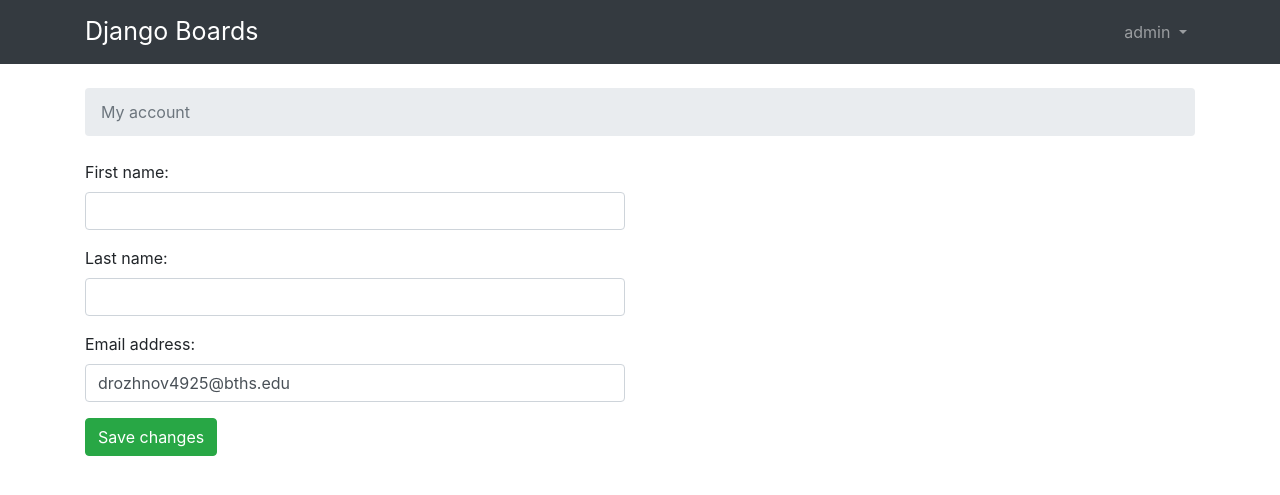
After one commit to dudent01/Django-forum, a Django app: page /settings/account/ in a window 1280 px wide. The commit adds this page. Shown: the top 495 px of the page. Run offline with Django 3.2, Linux system fonts and the light colour scheme; a user stored in the database is signed in; some libraries are stand-ins or nearby versions.

Commit message:
Added my_account page

```diff
--- a/accounts/views.py
+++ b/accounts/views.py
@@ -1,6 +1,11 @@
 from django.shortcuts import render, redirect
 from django.contrib.auth.forms import UserCreationForm
 from django.contrib.auth import login as auth_login
+from django.contrib.auth.decorators import login_required
+from django.contrib.auth.models import User
+from django.urls import reverse_lazy
+from django.utils.decorators import method_decorator
+from django.views.generic import UpdateView
 
 from .forms import SignUpForm
 
@@ -15,3 +20,14 @@ def signup(request):
     else:
         form = SignUpForm()
     return render(request, 'signup.html', {'form': form})
+
+
+@method_decorator(login_required, name='dispatch')
+class UserUpdateView(UpdateView):
+    model = User
+    fields = ('first_name', 'last_name', 'email', )
+    template_name = 'my_account.html'
+    success_url = reverse_lazy('my_account')
+
+    def get_object(self):
+        return self.request.user
--- a/myproject/urls.py
+++ b/myproject/urls.py
@@ -42,10 +42,11 @@ urlpatterns = [
         template_name='password_change.html'), name='password_change'),
     path('settings/password/done/', auth_views.PasswordChangeDoneView.as_view(
         template_name='password_change_done.html'), name='password_change_done'),
+    path('settings/account/', accounts_views.UserUpdateView.as_view(), name='my_account'),
 
     path('boards/<int:pk>/topics/<int:topic_pk>/', views.PostListView.as_view(), name='topic_posts'),
     path('boards/<int:pk>/topics/<int:topic_pk>/reply/', views.reply_topic, name='reply_topic'),
-    path('boards/<int:pk>/topics/<int:topic_pk>/posts/<int:post_pk>/edit', views.PostUpdateView.as_view(), name='edit_post'),
+    path('boards/<int:pk>/topics/<int:topic_pk>/posts/<int:post_pk>/edit/', views.PostUpdateView.as_view(), name='edit_post'),
 
     path('admin/', admin.site.urls),
 ]
--- a/templates/base.html
+++ b/templates/base.html
@@ -25,7 +25,7 @@
             {{ user.username }}
           </a>
           <div class="dropdown-menu dropdown-menu-right" aria-labelledby="userMenu">
-            <a class="dropdown-item" href="#">My account</a>
+            <a class="dropdown-item" href="{% url 'my_account' %}">My account</a>
             <a class="dropdown-item" href="{% url 'password_reset' %}">Change password</a>
             <div class="dropdown-divider"></div>
             <a class="dropdown-item" href="{% url 'logout' %}">Log out</a>
--- /dev/null
+++ b/templates/my_account.html
@@ -0,0 +1,21 @@
+{% extends 'base.html' %}
+
+{% block title %}My account{% endblock %}
+
+{% block breadcrumb %}
+  <li class="breadcrumb-item active">My account</li>
+{% endblock %}
+
+{% block content %}
+  <div class="row">
+    <div class="col-lg-6 col-md-8 col-sm-10">
+      <form method="post" novalidate>
+        {% csrf_token %}
+        {% include 'includes/form.html' %}
+        <button type="submit" class="btn btn-success">Save changes</button>
+      </form>
+    </div>
+  </div>
+{% endblock %}
+
+My Account
```
Also changed, not shown: boards/tests/test_view_topic_posts.py (+2 -2 lines).
